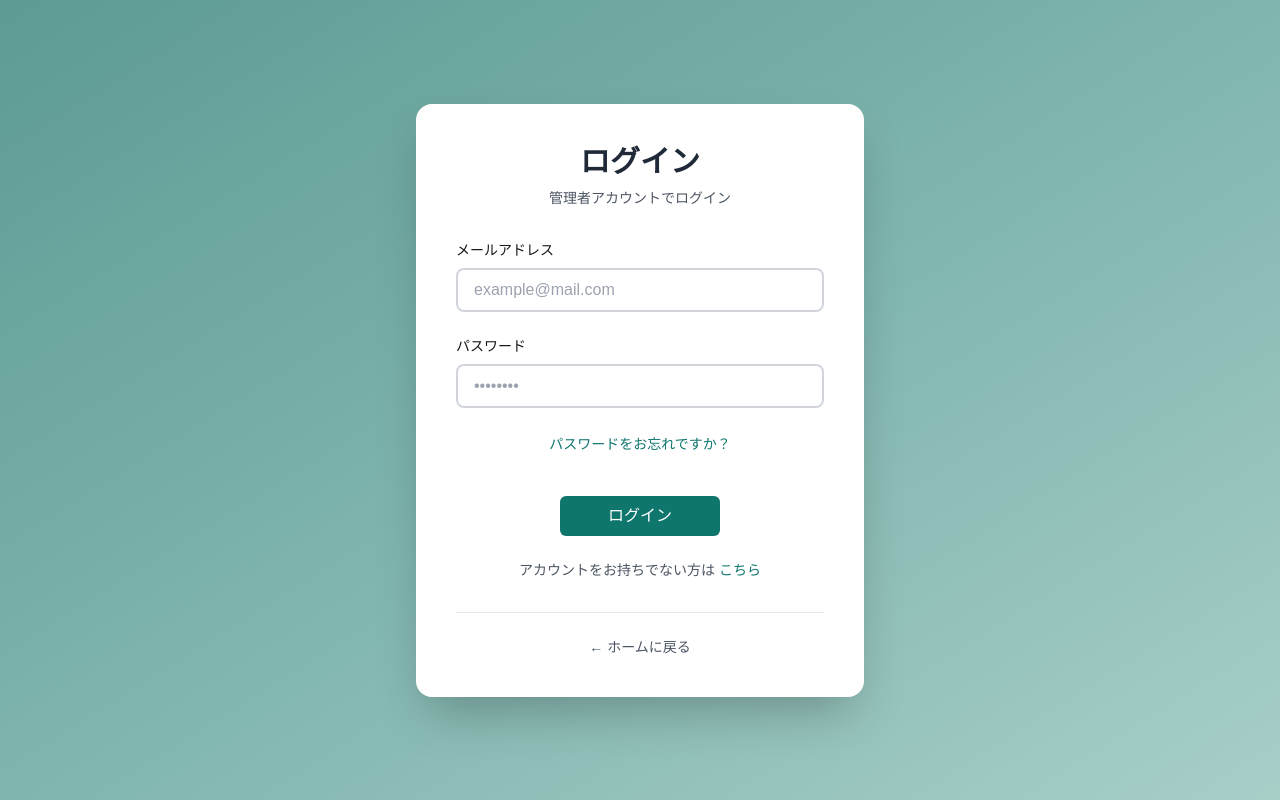
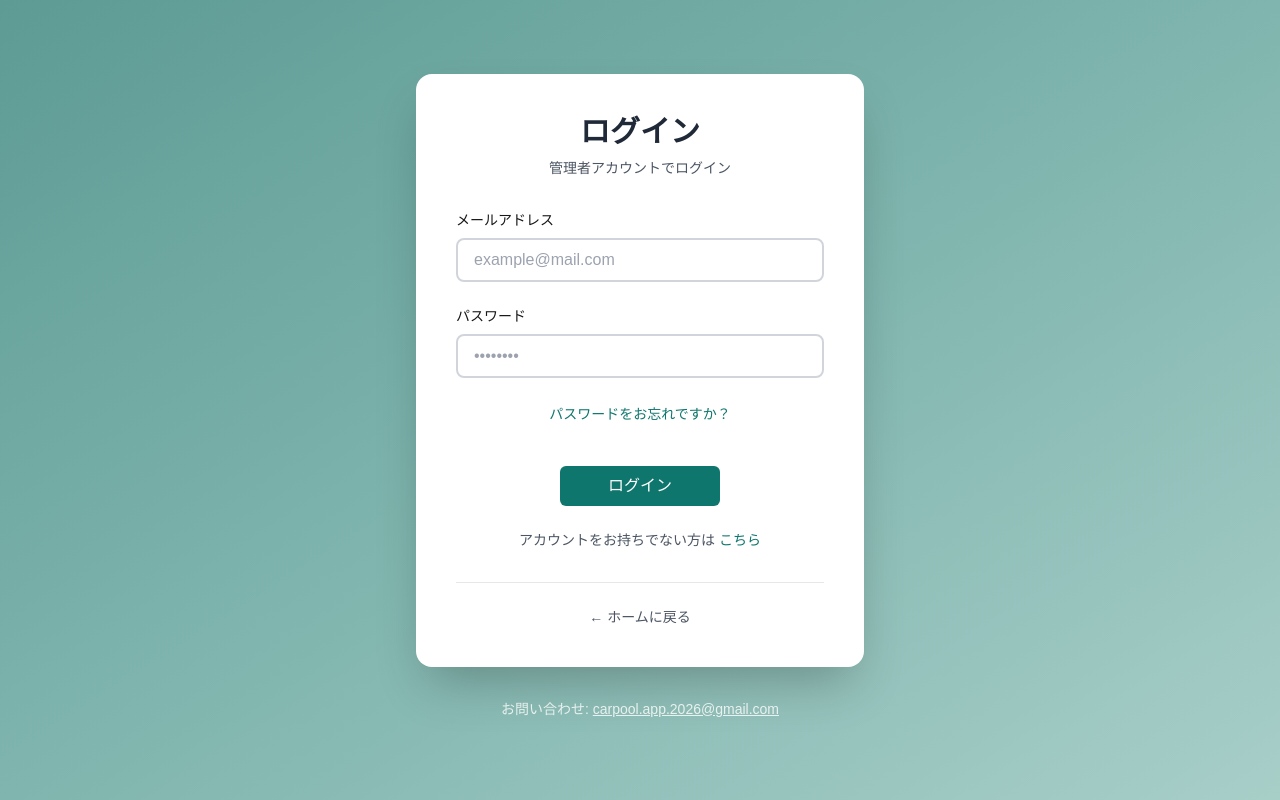
Before and after one commit to kodai9263/carpool, a Next.js app: page /login in a window 1280 px wide. Built offline with nearby package versions, Linux system fonts and the light colour scheme; no server answers.

Commit message:
feat: お問い合わせ先追加

```diff
--- /dev/null
+++ b/src/app/_components/Footer.tsx
@@ -0,0 +1,13 @@
+export const Footer: React.FC = () => {
+  return (
+    <footer className="py-4 text-center text-sm text-gray-600">
+      お問い合わせ:{" "}
+      <a
+        href="mailto:carpool.app.2026@gmail.com"
+        className="hover:text-gray-900 underline"
+      >
+        carpool.app.2026@gmail.com
+      </a>
+    </footer>
+  );
+};
--- a/src/app/login/page.tsx
+++ b/src/app/login/page.tsx
@@ -78,7 +78,7 @@ export default function Page() {
   }
 
   return (
-    <div className="flex justify-center items-center min-h-screen bg-gradient-to-br from-[#5d9b94] via-[#7fb5ae] to-[#a8cec8] p-4">
+    <div className="flex flex-col justify-center items-center min-h-screen bg-gradient-to-br from-[#5d9b94] via-[#7fb5ae] to-[#a8cec8] p-4">
       <div className="w-full max-w-md bg-white p-10 rounded-2xl shadow-2xl">
         <div className="mb-8">
           <h1 className="text-3xl font-bold text-center text-gray-800 mb-2">
@@ -147,6 +147,15 @@ export default function Page() {
           </Link>
         </div>
       </div>
+      <footer className="mt-6 py-2 text-center text-sm text-white/80">
+        お問い合わせ:{" "}
+        <a
+          href="mailto:carpool.app.2026@gmail.com"
+          className="hover:text-white underline"
+        >
+          carpool.app.2026@gmail.com
+        </a>
+      </footer>
     </div>
   );
 }
--- a/src/app/page.tsx
+++ b/src/app/page.tsx
@@ -1,6 +1,7 @@
 import Link from "next/link";
 import Image from "next/image";
 import { Car, Users, Calendar, Check, X, ChevronDown, ChevronRight, UserCog, ArrowDown } from "lucide-react";
+import { Footer } from "./_components/Footer";
 
 export default function Home() {
   return (
@@ -245,6 +246,8 @@ export default function Home() {
           </div>
         </div>
       </section>
+
+      <Footer />
     </div>
   );
 }
--- a/src/app/reset-password/page.tsx
+++ b/src/app/reset-password/page.tsx
@@ -80,7 +80,7 @@ export default function Page() {
   };
 
   return (
-    <div className="flex justify-center items-center min-h-screen bg-gradient-to-br from-[#5d9b94] via-[#7fb5ae] to-[#a8cec8] p-4">
+    <div className="flex flex-col justify-center items-center min-h-screen bg-gradient-to-br from-[#5d9b94] via-[#7fb5ae] to-[#a8cec8] p-4">
       <div className="w-full max-w-md bg-white p-10 rounded-2xl shadow-2xl">
         <div className="mb-8">
           <h1 className="text-3xl font-bold text-center text-gray-800 mb-2">
@@ -154,6 +154,15 @@ export default function Page() {
           </div>
         </div>
       </div>
+      <footer className="mt-6 py-2 text-center text-sm text-white/80">
+        お問い合わせ:{" "}
+        <a
+          href="mailto:carpool.app.2026@gmail.com"
+          className="hover:text-white underline"
+        >
+          carpool.app.2026@gmail.com
+        </a>
+      </footer>
     </div>
   );
 }
--- a/src/app/signup/page.tsx
+++ b/src/app/signup/page.tsx
@@ -48,7 +48,7 @@ export default function Page() {
   };
 
   return (
-    <div className="flex justify-center items-center min-h-screen bg-gradient-to-br from-[#5d9b94] via-[#7fb5ae] to-[#a8cec8] p-4">
+    <div className="flex flex-col justify-center items-center min-h-screen bg-gradient-to-br from-[#5d9b94] via-[#7fb5ae] to-[#a8cec8] p-4">
       <div className="w-full max-w-md bg-white p-10 rounded-2xl shadow-2xl">
         <div className="mb-8">
           <h1 className="text-3xl font-bold text-center text-gray-800 mb-2">
@@ -119,6 +119,15 @@ export default function Page() {
           </Link>
         </div>
       </div>
+      <footer className="mt-6 py-2 text-center text-sm text-white/80">
+        お問い合わせ:{" "}
+        <a
+          href="mailto:carpool.app.2026@gmail.com"
+          className="hover:text-white underline"
+        >
+          carpool.app.2026@gmail.com
+        </a>
+      </footer>
     </div>
   );
 }
```
Also changed, not shown: 1 other file (tests, documents, lock files or other folders).
